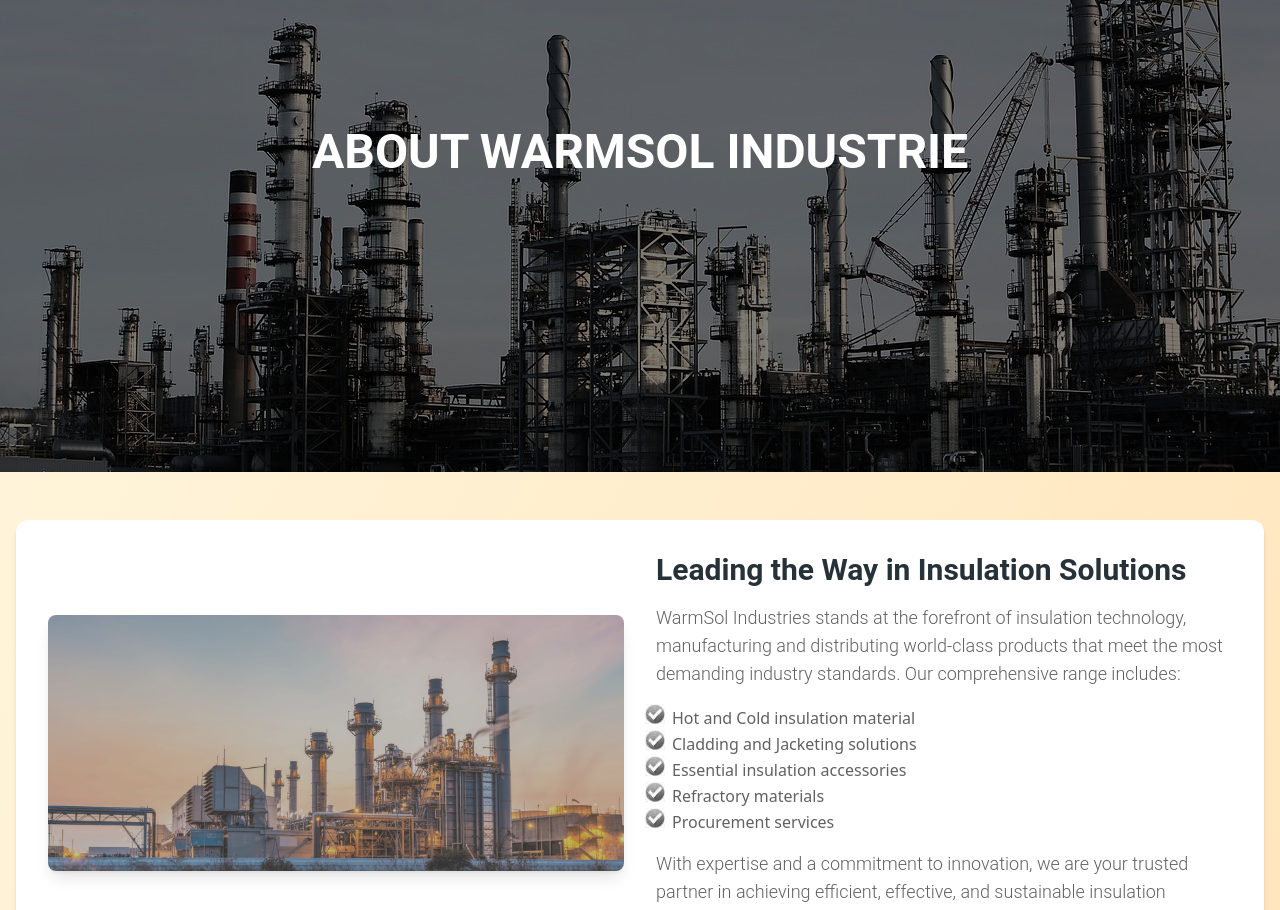
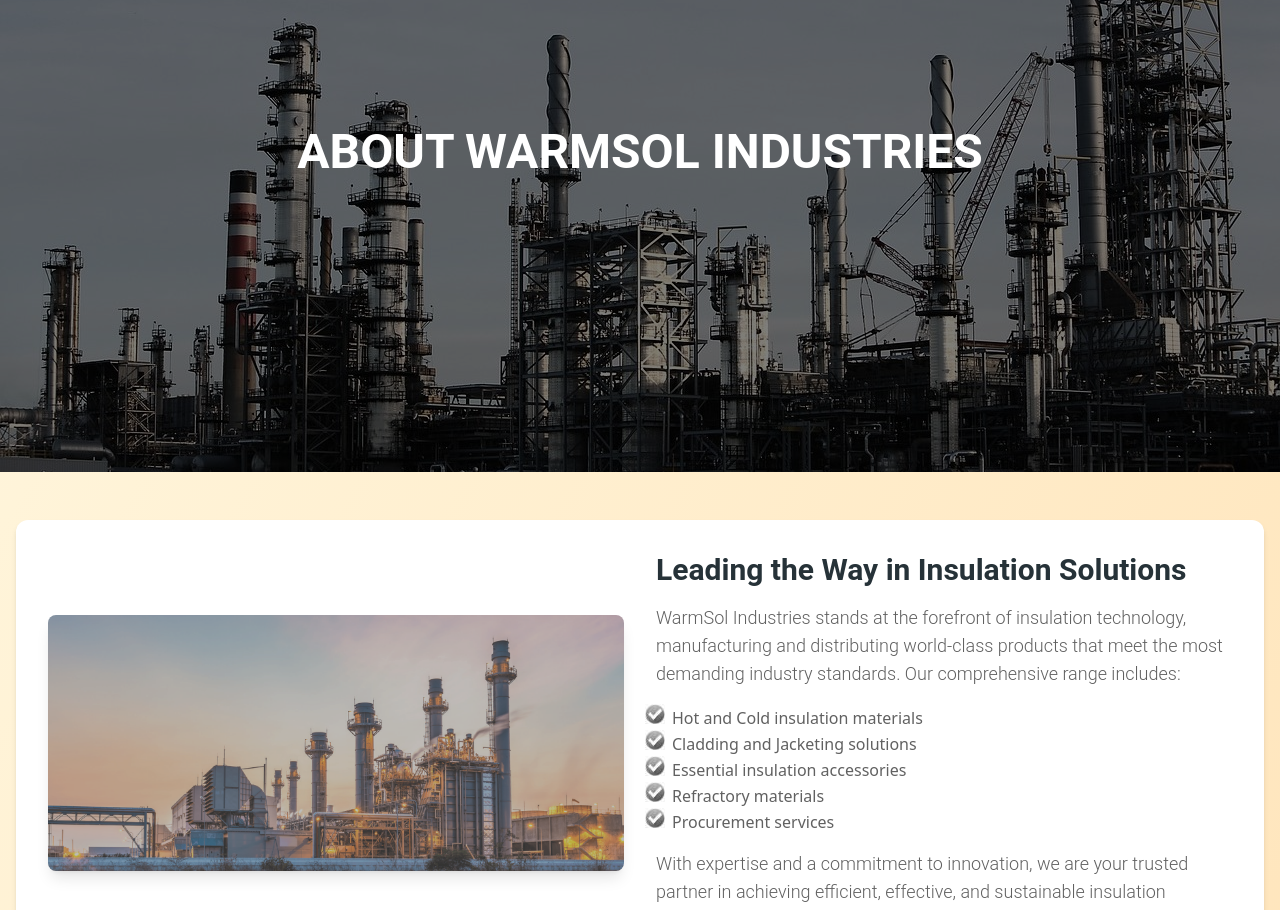
Before and after one commit to warmsolindus/warmsolIndusWeb, a React (Vite) app: page /about-us in a window 1280 px wide. Shown: the part 260-1170 px from the top of the page. Built offline with nearby package versions, Linux system fonts and the light colour scheme; the HTML template or start-up script is replaced by a standard one.

Commit message:
Update AboutUs.jsx

```diff
--- a/src/pages/AboutUs.jsx
+++ b/src/pages/AboutUs.jsx
@@ -31,7 +31,7 @@
             color="white"
             className="text-3xl md:text-4xl lg:text-5xl font-bold text-center"
           >
-            ABOUT WARMSOL INDUSTRIE
+            ABOUT WARMSOL INDUSTRIES
           </Typography>
         </div>
       </div>
@@ -59,7 +59,7 @@
                   WarmSol Industries stands at the forefront of insulation technology, manufacturing and distributing world-class products that meet the most demanding industry standards. Our comprehensive range includes:
                 </Typography>
                 <ul className="list-image-[url(/images/tick2.jpg)] list-outside mb-4 pl-4 text-gray-700">
-                  <li>Hot and Cold insulation material</li>
+                  <li>Hot and Cold insulation materials</li>
                   <li>Cladding and Jacketing solutions</li>
                   <li>Essential insulation accessories</li>
                   <li>Refractory materials</li>
```
